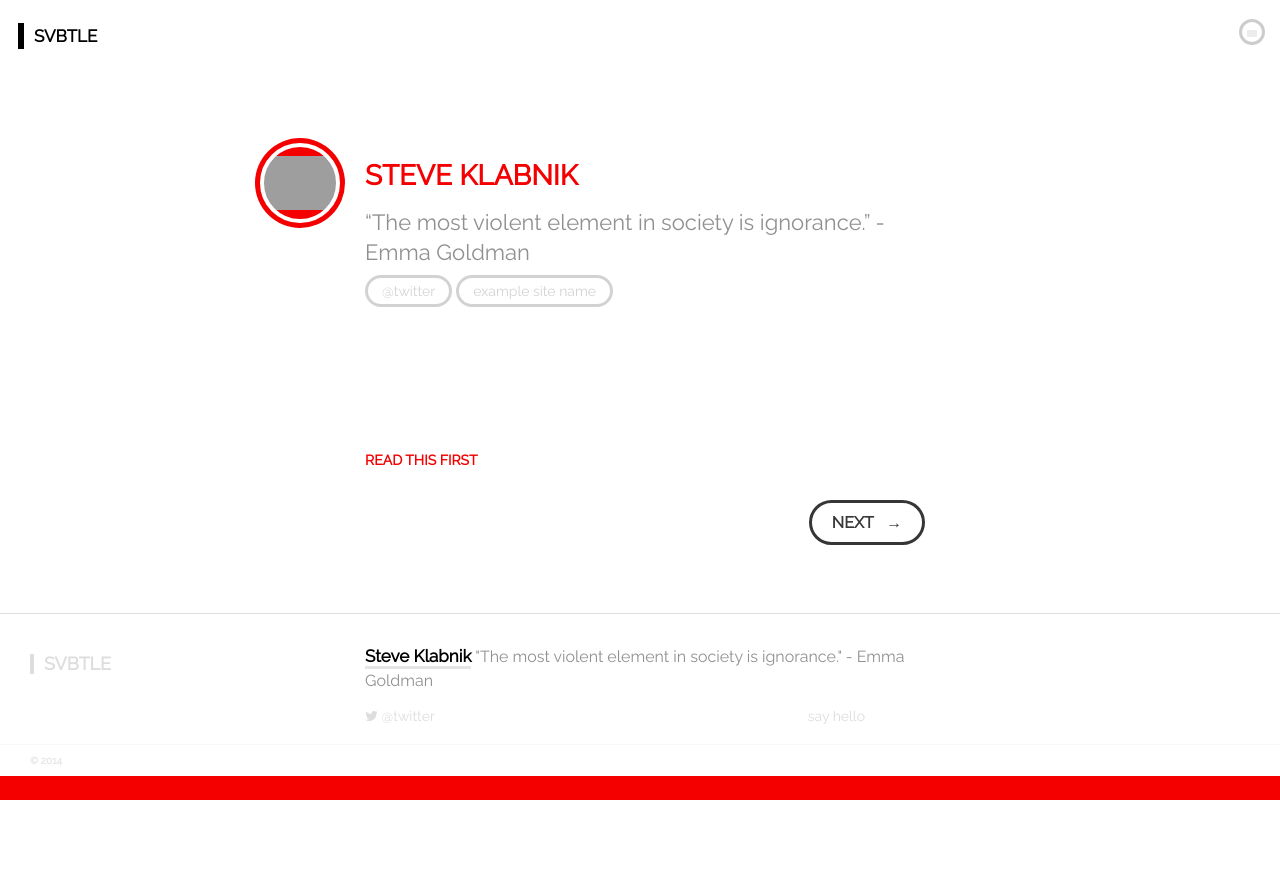
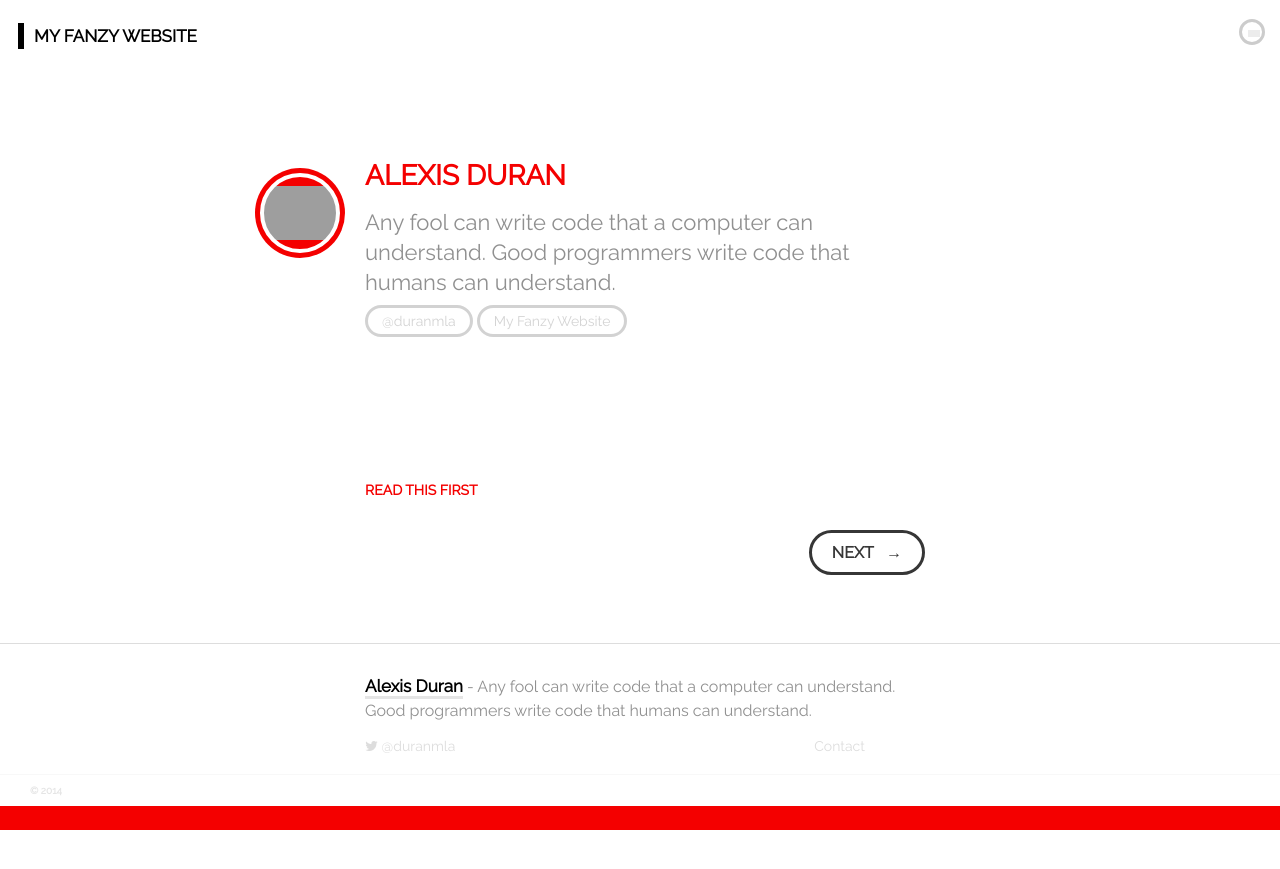
Before and after one commit to orlando/svbtle-jekyll, a Jekyll site: the page built from index.html, in a window 1280 px wide. Shown: the top 869 px of the page. Built offline with Jekyll 4.4.1, drawn with Linux system fonts in a browser that asks for light colours; nearby versions of some CDN libraries; Markdown is read by kramdown in place of the engine named in the settings; the list of posts is cut into pages by our own code; grey boxes are pictures that could not be loaded.

Commit message:
Add fixes for previous pull request

```diff
--- a/_data/svbtle.yml
+++ b/_data/svbtle.yml
@@ -1,13 +1,13 @@
 ---
-subtitle: example subtitle
-profile_url: http://example.com
-profile_name: Example Blog
-website_url: http://example.com
-website_url_text: example
-website_url_about: http://example.com
-website_name: example site name
+subtitle: "Any fool can write code that a computer can understand. Good programmers write code that humans can understand."
+profile_url: http://alexis.duranm.com
+profile_name: Alexis Duran
+website_url: http://fanzy-blog.com
+website_url_text: This is a nice blog with stuff
+website_url_about: http://fanzy-blog.com/about
+website_name: My Fanzy Website
 email_with_subject: mailto:hello@example.com?subject=hi
-twitter: twitter
+twitter: duranmla
 feed_url: http://feedurlhere.com
 typekit_url: typekiturlhere
 ga_account: your-ga-code-here
--- a/_includes/post.html
+++ b/_includes/post.html
@@ -29,6 +29,7 @@
     <script>
       $(function() {
         (new Kudos({name:"kudos_"+ Math.floor(new Date().getTime() * Math.random()), articleId:"{{post.customid}}", articleTitle: "{{post.title}}", articleUrl:"{{post.url}}"})).render($("article#{{post.customid}}"));
+        (new Kudos({name:"2kudos_"+ Math.floor(new Date().getTime() * Math.random()), articleId:"{{post.customid}}", articleTitle: "{{post.title}}", articleUrl:"{{post.url}}"})).render($(".group"));
       });
     </script>
   {% endif %}
--- a/_layouts/base.html
+++ b/_layouts/base.html
@@ -43,11 +43,11 @@
     <div class="main-container main-view">
 
       <div class="mlogotype is-uppercase">
-        <a href="https://svbtle.com">Svbtle</a>
+        <a href="{{site.data.svbtle.website_url}}">{{site.data.svbtle.website_name}}</a>
       </div>
 
-      <a href="https://svbtle.com" class="home_logotype_link">
-        <h1 class="tag">Svbtle</h1>
+      <a href="{{site.data.svbtle.website_url}}" class="home_logotype_link">
+        <h1 class="tag">{{site.data.svbtle.website_name}}</h1>
       </a>
 
       <div class="header-container">
@@ -56,9 +56,9 @@
             <a href="{{site.data.svbtle.website_url}}">{{site.data.svbtle.website_text}}</a>
           </figure>
           <h1 class="profile-name is-uppercase">
-            <a href="{{site.data.svbtle.profile_url}}">STEVE KLABNIK</a> <!-- {{site.data.svbtle.website_text}} -->
+            <a href="{{site.data.svbtle.profile_url}}">{{site.data.svbtle.profile_name}}</a>
           </h1>
-          <h2 class="subtitle">“The most violent element in society is ignorance.” - Emma Goldman</h2> <!-- {{site.data.svbtle.subtitle}} -->
+          <h2 class="subtitle">{{site.data.svbtle.subtitle}}</h2>
           <ul class="profile-links">
             <li class="twitter">
               <a href="http://twitter.com/{{site.data.svbtle.twitter}}">
@@ -88,18 +88,18 @@
       <div class="line"></div>
 
       <div class="foot_logo">
-        <a href="https://svbtle.com"><span class="logo">Svbtle</span></a>
+        <a href="{{site.data.svbtle.website_url}}"><span class="logo">{{site.data.svbtle.website_url_name}}</span></a>
       </div>
 
       <div class="foot_userbar">
         <a href="#" class="bottom_tagline">
-          <span>Steve Klabnik</span> "The most violent element in society is ignorance." - Emma Goldman
+          <span>{{site.data.svbtle.profile_name}}</span> - {{site.data.svbtle.subtitle}}
         </a>
-        <a href="https://twitter.com/user" class="linkout twitter">
+        <a href="https://twitter.com/@{{site.data.svbtle.twitter}}" class="linkout twitter">
           <i class="fa fa-twitter"></i>
           @{{site.data.svbtle.twitter}}
         </a>
-        <a href="mailto:steve@steveklabnik.com?subject=hi" class="linkout contact">say hello</a>
+        <a href="{{site.data.svbtle.email_with_subject}}" target="_blank" class="linkout contact">Contact</a>
       </div>
 
       <div class="copyright tag">
@@ -109,26 +109,22 @@
 
     <div class="side-nav-container">
       <div class="side-nav__button">&nbsp;</div>
-      <h3 class="logotype"><a class="is-uppercase tag" href="#">svbtle</a></h3>
+      <h3 class="logotype"><a class="is-uppercase tag" href="#">Menu</a></h3>
       <nav class="side-nav">
         <div class="top">
           <p>
-            {{site.data.svbtle.website_name}} is writing on
-            <a href="#"><span class="tag">svbtle</span></a>
-            network
+						Check more on:
+            <a href="{{site.data.svbtle.website_url}}"><span class="tag">{{site.data.svbtle.website_name}}</span></a>
           </p>
           <ul class="nav-profile-links">
             <li class="website">
-              <a href="{{site.data.svbtle.website_url}}">{{site.data.svbtle.website_name}}</a>
+              <a href="{{site.data.svbtle.profile_url}}">{{site.data.svbtle.profile_name}}</a>
             </li>
             <li class="twitter">
               <a href="http://twitter.com/{{site.data.svbtle.twitter}}">@{{site.data.svbtle.twitter}}</a>
             </li>
             <li class="email">
-              <a href="{{site.data.svbtle.email_with_subject}}">say hello</a>
-            </li>
-            <li class="feed">
-              <a href="{{site.data.svbtle.feed_url}}">feed</a>
+              <a href="{{site.data.svbtle.email_with_subject}}">Contact</a>
             </li>
           </ul>
         </div>
@@ -136,17 +132,11 @@
           <ul class="about-links">
             <li>
               <a href="#">
-                <span class="tag">svbtle</span>
+                <span class="tag">RSS</span>
               </a>
             </li>
             <li class="magazine">
-              <a href="{{site.data.svbtle.website_url}}">{{site.data.svbtle.website_name}}</a>
-            </li>
-            <li class="about">
-              <a href="http://twitter.com/{{site.data.svbtle.twitter}}">@{{site.data.svbtle.twitter}}</a>
-            </li>
-            <li class="svbtle-twitter">
-              <a href="http://twitter.com/{{site.data.svbtle.twitter}}">@{{site.data.svbtle.twitter}}</a>
+              <a href="{{site.data.svbtle.feed_url}}">Feed</a>
             </li>
           </ul>
         </div>
--- a/assets/javascripts/js.js
+++ b/assets/javascripts/js.js
@@ -16,11 +16,10 @@ functions = {
         }
     },
 
-    appendKudoTo : function (section) {
-        var kudo = new Kudos();
+    appendKudoTo : function (section, kudo) {
         kudo.render(section);
 
-        return kudo;
+        return true;
     }
 };
 
@@ -28,7 +27,11 @@ $(document).ready(function () {
     functions.setButtonNav();
 
     if ($('.detail-view').length > 0) {
-        functions.appendKudoTo($('.group'));
+        var copyKudo;
+
+        console.log(Kudos.instances);
+        // copyKudo = Kudos.instances[0];
+        // functions.appendKudoTo($('.group'), copyKudo);
     }
 
     $('.side-nav-container').hover(function () {
--- a/assets/stylesheets/styles.css
+++ b/assets/stylesheets/styles.css
@@ -272,13 +272,13 @@ hr {
 }
 
 article:nth-child(3)::before {
-  content: "MORE BY [USER_NAME]";
+  content: "MORE ARTICLES";
   margin: 25px auto;
   text-transform: uppercase;
 }
 
 article:nth-child(3)::before,
-.posts-container span {
+.posts-container > span {
   display: block;
 }
 
@@ -288,6 +288,20 @@ article:nth-child(3)::before,
 
 .post {
   position: relative;
+}
+
+.post > * {
+	margin: 25px auto;
+}
+
+.post .highlight {
+	max-width: none;
+	text-align: justify;
+	background-color: rgb(248, 248, 248);
+	color: black;
+	border: 1px solid rgba(144, 144, 144, .3);
+	border-left: none;
+	border-right: none;
 }
 
 .post *,
@@ -358,17 +372,18 @@ article::before {
 .post code {
   background-color: rgb(248, 248, 248);
   border: 1px solid rgba(144, 144, 144, .3);
-  display: block;
   font-size: 13px;
-  line-height: 25px;
+  line-height: inherit;
   font-family: monospace;
-  margin-right: 0;
-  padding: 10px 0;
+  padding: 2px 5px;
   width: auto;
-  border-left: 0;
-  border-right: 0;
   margin: 16px auto;
-  overflow: auto;
+  border-radius: 10px;
+}
+
+.highlight pre code {
+	background: none;
+	border: none;
 }
 
 .instapaper {
@@ -435,7 +450,7 @@ article .read-more.button{
   background-size: 25px 10px;
   font-weight: bold;
   margin: 25px 0;
-  max-width: 185px;
+  max-width: 200px;
 }
 
 /*side nav*/
@@ -444,7 +459,7 @@ article .read-more.button{
   margin-right: -100px;
   position: fixed;
   top: 75px;
-  right: -3px;
+  right: 5px;
   -webkit-transform: rotate(90deg);
   -moz-transform: rotate(90deg);
   -o-transform: rotate(90deg);
@@ -541,9 +556,9 @@ article .read-more.button{
   margin: 1rem 0 1rem 70%;
   -webkit-transition: all 0.3s ease;
   transition: all 0.3s ease;
-  background: url(https://dtu1xr3i3b2a1.cloudfront.net/cargo/icons/arrow_down_black-4309ed2aa9ced3b702d2eda70ce014f5.png) no-repeat 5px 8px;
+  background: url(https://dtu1xr3i3b2a1.cloudfront.net/cargo/icons/arrow_down_black-4309ed2aa9ced3b702d2eda70ce014f5.png) no-repeat 6px 8px;
   background-origin: padding-box;
-  background-size: 10px 7px;
+  background-size: 12px 7px;
   position: fixed;
   top: 3px;
   right: 0;
@@ -554,7 +569,7 @@ article .read-more.button{
 
 .side-nav__button.active {
   opacity: 1;
-  background: url(https://dtu1xr3i3b2a1.cloudfront.net/cargo/icons/x_black_2x-6906acfa952d431ed14dbc82c656f72c.png) 5px 5px no-repeat;
+  background: url(https://dtu1xr3i3b2a1.cloudfront.net/cargo/icons/x_black_2x-6906acfa952d431ed14dbc82c656f72c.png) 6px 5.5px no-repeat;
   background-size: 50%;
 }
 
@@ -747,11 +762,10 @@ nav.pagination span.next {
 }
 
 .post pre {
-  background-color: rgb(248, 248, 248);
-  border-top: 1px solid rgba(144, 144, 144, .3);
-  border-bottom: 1px solid rgba(144, 144, 144, .3);
-  margin: 0;
-  max-width: none;
+  max-width: 550px;
+	background-color: transparent;
+	border: none;
+	margin: 15px auto;
   width: 100%;
   white-space: pre-line;
 }
```
Also changed, not shown: _layouts/detail.html (+22 -23 lines).
